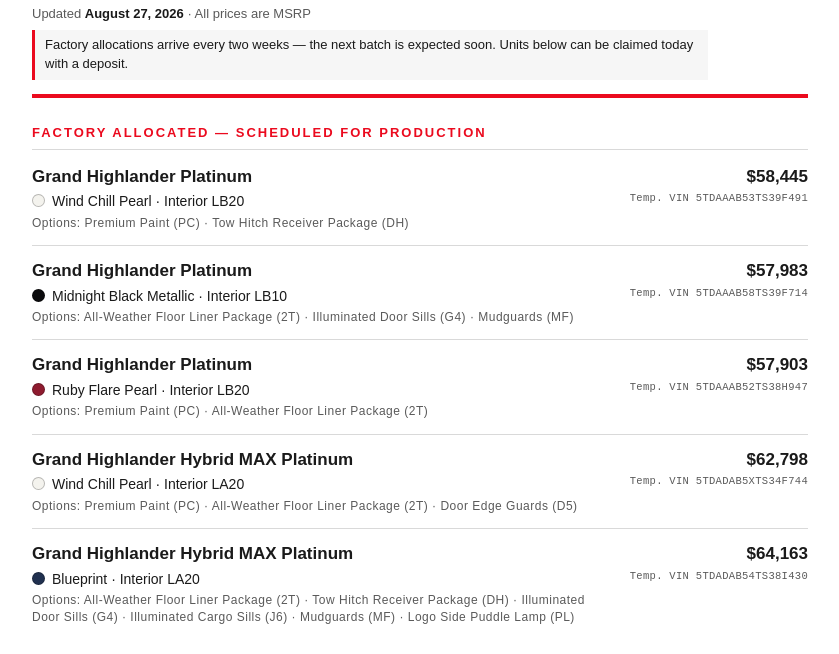
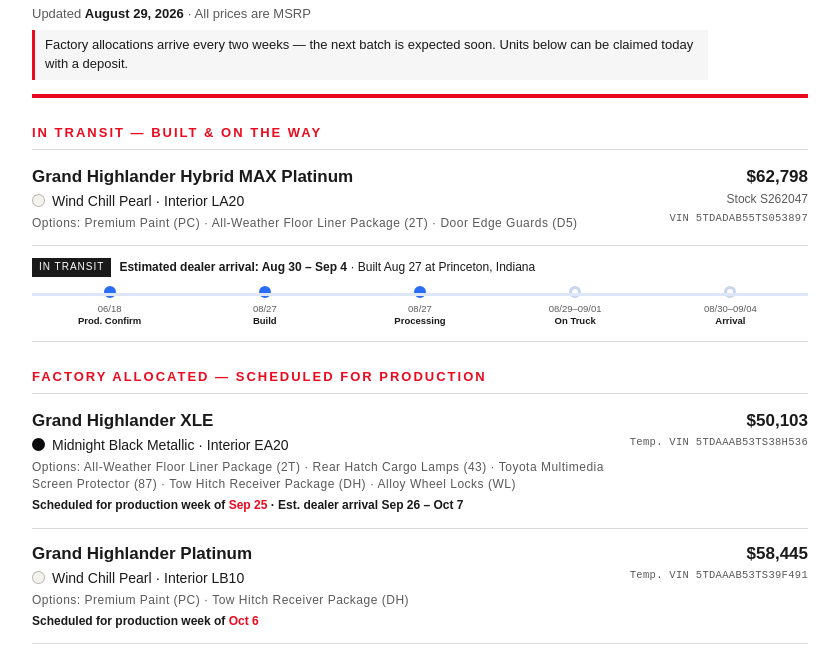
Before and after one commit to cjosh4toyotas-stack/Grand-Highlander-Availability, a plain HTML site: page index.html in a window 1280 px wide. Shown: the part 97-751 px from the top of the page, without its empty margins (220-1059 px from the left). Drawn offline with Linux system fonts and the light colour scheme.

```diff
--- a/index.html
+++ b/index.html
@@ -101,7 +101,7 @@
     <div class="head-text">
     <div class="dealer">McGrath Toyota of Iowa City</div>
     <h1>2026 Grand Highlander Availability</h1>
-    <div class="asof">Updated <strong>August 27, 2026</strong> &middot; All prices are MSRP</div>
+    <div class="asof">Updated <strong>August 29, 2026</strong> &middot; All prices are MSRP</div>
     <div class="cycle">Factory allocations arrive every two weeks &mdash; the next batch is expected soon. Units below can be claimed today with a deposit.</div>
     </div>
   </header>
@@ -113,12 +113,51 @@
 
   <div id="sheet-content">
   <section>
+    <h2>In Transit &mdash; Built &amp; On the Way</h2>
+    <div class="unit">
+      <div class="u-main">
+        <div class="u-trim">Grand Highlander Hybrid MAX Platinum</div>
+        <div class="u-color"><span class="swatch sw-pearl"></span>Wind Chill Pearl &middot; Interior LA20</div>
+        <div class="u-equip">Options: Premium Paint (PC) &middot; All-Weather Floor Liner Package (2T) &middot; Door Edge Guards (D5)</div>
+      </div>
+      <div class="u-right">
+        <div class="u-price">$62,798</div>
+        <div class="u-stock">Stock S262047</div>
+        <div class="u-vin">VIN 5TDADAB55TS053897</div>
+      </div>
+    </div>
+    <div class="pipe-wrap">
+      <div class="pipe-head"><span class="stat">IN TRANSIT</span><strong>Estimated dealer arrival: Aug 30 &ndash; Sep 4</strong> &middot; Built Aug 27 at Princeton, Indiana</div>
+      <table class="pipe"><tr>
+        <td class="tk"><div class="pdot on"></div><div class="pd">06/18</div><div class="pn">Prod. Confirm</div></td>
+        <td class="tk"><div class="pdot on"></div><div class="pd">08/27</div><div class="pn">Build</div></td>
+        <td class="tk"><div class="pdot on"></div><div class="pd">08/27</div><div class="pn">Processing</div></td>
+        <td class="tk"><div class="pdot"></div><div class="pd">08/29&ndash;09/01</div><div class="pn">On Truck</div></td>
+        <td class="tk"><div class="pdot"></div><div class="pd">08/30&ndash;09/04</div><div class="pn">Arrival</div></td>
+      </tr></table>
+    </div>
+  </section>
+
+  <section>
     <h2>Factory Allocated &mdash; Scheduled for Production</h2>
     <div class="unit">
       <div class="u-main">
+        <div class="u-trim">Grand Highlander XLE</div>
+        <div class="u-color"><span class="swatch sw-black"></span>Midnight Black Metallic &middot; Interior EA20</div>
+        <div class="u-equip">Options: All-Weather Floor Liner Package (2T) &middot; Rear Hatch Cargo Lamps (43) &middot; Toyota Multimedia Screen Protector (87) &middot; Tow Hitch Receiver Package (DH) &middot; Alloy Wheel Locks (WL)</div>
+        <div class="u-timeline">Scheduled for production week of <span>Sep 25</span> &middot; Est. dealer arrival Sep 26 &ndash; Oct 7</div>
+      </div>
+      <div class="u-right">
+        <div class="u-price">$50,103</div>
+        <div class="u-vin">Temp. VIN 5TDAAAB53TS38H536</div>
+      </div>
+    </div>
+    <div class="unit">
+      <div class="u-main">
         <div class="u-trim">Grand Highlander Platinum</div>
-        <div class="u-color"><span class="swatch sw-pearl"></span>Wind Chill Pearl &middot; Interior LB20</div>
+        <div class="u-color"><span class="swatch sw-pearl"></span>Wind Chill Pearl &middot; Interior LB10</div>
         <div class="u-equip">Options: Premium Paint (PC) &middot; Tow Hitch Receiver Package (DH)</div>
+        <div class="u-timeline">Scheduled for production week of <span>Oct 6</span></div>
       </div>
       <div class="u-right">
         <div class="u-price">$58,445</div>
@@ -130,6 +169,7 @@
         <div class="u-trim">Grand Highlander Platinum</div>
         <div class="u-color"><span class="swatch sw-black"></span>Midnight Black Metallic &middot; Interior LB10</div>
         <div class="u-equip">Options: All-Weather Floor Liner Package (2T) &middot; Illuminated Door Sills (G4) &middot; Mudguards (MF)</div>
+        <div class="u-timeline">Scheduled for production week of <span>Oct 7</span></div>
       </div>
       <div class="u-right">
         <div class="u-price">$57,983</div>
@@ -141,6 +181,7 @@
         <div class="u-trim">Grand Highlander Platinum</div>
         <div class="u-color"><span class="swatch sw-ruby"></span>Ruby Flare Pearl &middot; Interior LB20</div>
         <div class="u-equip">Options: Premium Paint (PC) &middot; All-Weather Floor Liner Package (2T)</div>
+        <div class="u-timeline">Scheduled for production week of <span>Sep 25</span></div>
       </div>
       <div class="u-right">
         <div class="u-price">$57,903</div>
@@ -150,19 +191,9 @@
     <div class="unit">
       <div class="u-main">
         <div class="u-trim">Grand Highlander Hybrid MAX Platinum</div>
-        <div class="u-color"><span class="swatch sw-pearl"></span>Wind Chill Pearl &middot; Interior LA20</div>
-        <div class="u-equip">Options: Premium Paint (PC) &middot; All-Weather Floor Liner Package (2T) &middot; Door Edge Guards (D5)</div>
-      </div>
-      <div class="u-right">
-        <div class="u-price">$62,798</div>
-        <div class="u-vin">Temp. VIN 5TDADAB5XTS34F744</div>
-      </div>
-    </div>
-    <div class="unit">
-      <div class="u-main">
-        <div class="u-trim">Grand Highlander Hybrid MAX Platinum</div>
         <div class="u-color"><span class="swatch sw-blueprint"></span>Blueprint &middot; Interior LA20</div>
         <div class="u-equip">Options: All-Weather Floor Liner Package (2T) &middot; Tow Hitch Receiver Package (DH) &middot; Illuminated Door Sills (G4) &middot; Illuminated Cargo Sills (J6) &middot; Mudguards (MF) &middot; Logo Side Puddle Lamp (PL)</div>
+        <div class="u-timeline">In production now &middot; Est. dealer arrival <span>Sep 30 &ndash; Oct 12</span></div>
       </div>
       <div class="u-right">
         <div class="u-price">$64,163</div>
```
